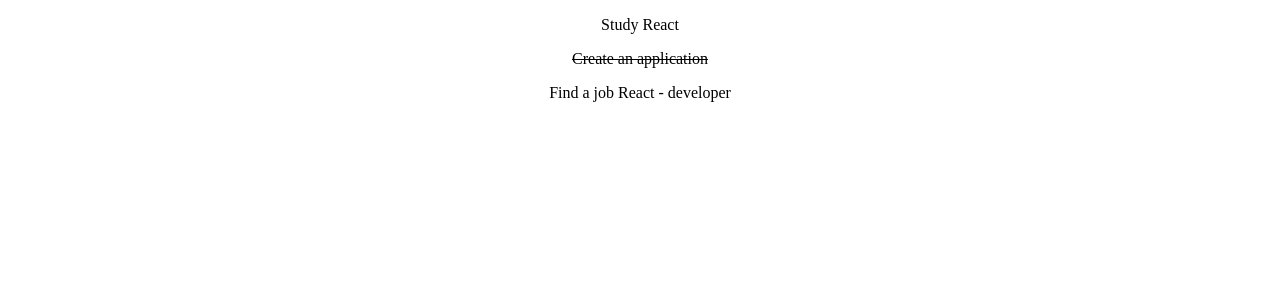
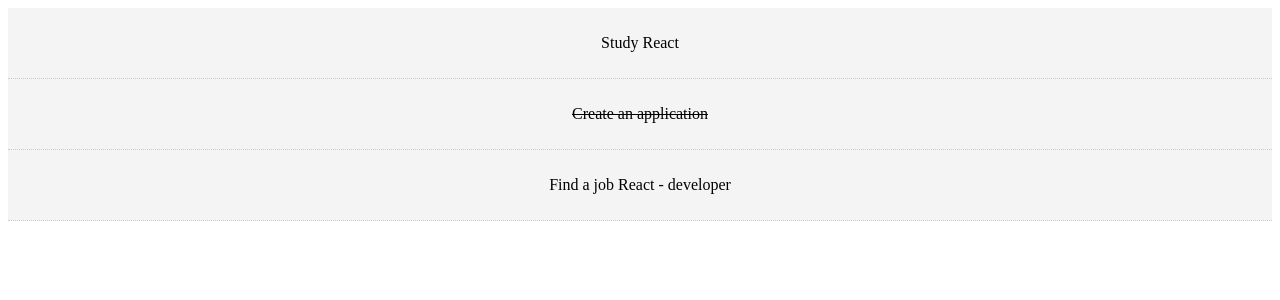
Before and after one commit to YaroslavW/react-todo-19, a React (Create React App) app: page / in a window 1280 px wide. Shown: the top 300 px of the page. Built offline with nearby package versions, Linux system fonts and the light colour scheme.

Commit message:
rewrote the function in the function of the arrow and return several style properties at once.

```diff
--- a/src/components/TodoItem.js
+++ b/src/components/TodoItem.js
@@ -3,14 +3,11 @@
 
 export class TodoItem extends Component {
   getStyle = () => {
-    if ( this.props.todo.completed ) {
-      return {
-        textDecoration: 'line-through'
-      }
-    } else {
-      return {
-        textDecoration: 'none'
-      }
+    return {
+      backgroundColor: '#F4F4F4',
+      padding: '10px',
+      borderBottom: '1px #ccc dotted',
+      textDecoration: this.props.todo.completed ? 'line-through' : 'none'
     }
   }
   render() {
@@ -27,7 +24,5 @@
     todo: PropTypes.object.isRequired
 }
 
-const itemStyle = {
-  backgroundColor: '#f4f4f4'
-}
+
 export default TodoItem
```
